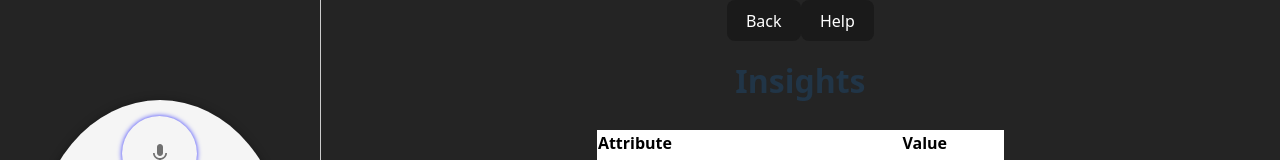
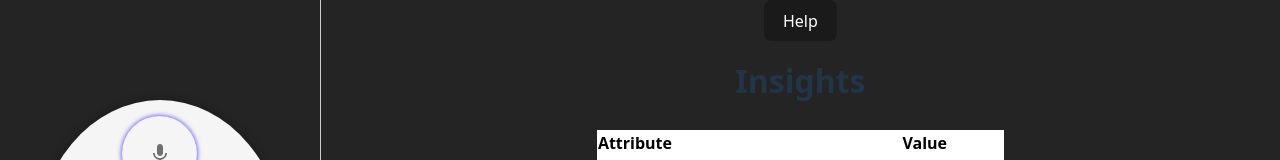
Before and after one commit to Zhai790/CPSC-481, a React (Vite) app in the folder my-react-app/: page /insights in a window 1280 px wide. Shown: the top 160 px of the page. Built offline with nearby package versions, Linux system fonts and the light colour scheme.

Commit message:
Removed back buttons from the parent pages

```diff
--- a/my-react-app/src/pages/FilteringPage.tsx
+++ b/my-react-app/src/pages/FilteringPage.tsx
@@ -1,12 +1,6 @@
-import { useNavigate } from "react-router-dom";
 import "/src/pages/css_files/FilteringPage.css";
 
 const ContentFilteringPage = () => {
-  const navigate = useNavigate();
-
-  const handleBackButtonClick = () => {
-    navigate("/settings");
-  };
 
   const handleHelpButtonClick = () => {
     alert("This page allows you to configure content filtering settings.");
@@ -19,7 +13,6 @@ const ContentFilteringPage = () => {
   return (
     <div className="filtering-page">
       <div className="filter-container">
-        <button onClick={handleBackButtonClick} className="button">Back</button>
         <button onClick={handleHelpButtonClick} className="button">Help</button>
 
         <h1 className="header">Content Filtering Settings</h1>
--- a/my-react-app/src/pages/GeneralSettingsPage.tsx
+++ b/my-react-app/src/pages/GeneralSettingsPage.tsx
@@ -1,13 +1,6 @@
-import { useNavigate } from 'react-router-dom';
 import '/src/pages/css_files/GeneralSettings.css';
 
 const GeneralSettingsPage = () => {
-  const navigate = useNavigate();
-
-  // navigation functions
-  const handleBackButtonClick = () => {
-    navigate('/settings');
-  };
 
   const handleHelpButtonClick = () => {
     alert("This page allows you to adjust general settings such as language, display, and connectivity.");
@@ -16,7 +9,6 @@ const GeneralSettingsPage = () => {
   return (
   <div className="general-settings-page">
     <div className="container">
-    <button onClick={handleBackButtonClick} className="button">Back</button>
     <button onClick={handleHelpButtonClick} className="button">Help</button>
 
     <h1 className="header">General Settings</h1>
--- a/my-react-app/src/pages/InsightsPage.tsx
+++ b/my-react-app/src/pages/InsightsPage.tsx
@@ -1,13 +1,6 @@
-import { useNavigate } from 'react-router-dom';
 import '/src/pages/css_files/Insights.css';
 
 const InsightsPage = () => {
-  const navigate = useNavigate();
-
-  // navigation logic for the back button
-  const handleBackButtonClick = () => {
-    navigate('/parent-home');
-  };
 
   //help button produces an alert message
   const handleHelpButtonClick = () => {
@@ -17,9 +10,6 @@ const InsightsPage = () => {
   return (
     <div className="insights-page">
     <div className="container">
-      <button onClick={handleBackButtonClick} className="button">
-        Back
-      </button>
 
       <button onClick={handleHelpButtonClick} className="button">
         Help
--- a/my-react-app/src/pages/ParentHome.tsx
+++ b/my-react-app/src/pages/ParentHome.tsx
@@ -5,10 +5,6 @@ import { useNavigate } from 'react-router-dom';
 
 const ParentHome = () => {
   const navigate = useNavigate();
-
-  const handleBackButtonClick = () => {
-    navigate('/'); // Navigate to the Welcome page (root path)
-  };
 
   const handleSettingsButtonClick = () => {
     navigate('/settings'); // Navigate to the Welcome page (root path)
@@ -20,18 +16,13 @@ const ParentHome = () => {
     return (
       <div className="parent-home">
       <div className="page-container">
-      {/* Back Button */}
-      <button onClick={handleBackButtonClick} className="back-button">Back</button>
 
-      {/*welcome message */}
       <h1 className="welcome-message">Welcome Parent_Name</h1>
 
-      {/*image Container */}
       <div className="image-container">
         <img src="src/assets/360_F_130365758_ETX4W9NYSmhfO8NGnlaHmFkC1Q0osrSx.webp" alt="Main" className="image" />
       </div>
 
-      {/* Buttons */}
       <div className="button-container">
         <button onClick={handleInsightsButtonClick} className="button">Insights</button>
         <button onClick={handleSettingsButtonClick} className="button">Settings</button>
--- a/my-react-app/src/pages/SecurityPage.tsx
+++ b/my-react-app/src/pages/SecurityPage.tsx
@@ -42,11 +42,6 @@ const SecurityPage = () => {
     }
   };
 
-  // back button logic
-  const handleBackButtonClick = () => {
-    navigate('/'); // navigate to the Welcome page
-  };
-
   //help button logic
   const handleHelpButtonClick = () => {
     alert("This is the help page. Please hold the fingerprint button for access.");
@@ -65,10 +60,6 @@ const SecurityPage = () => {
   return (
     <div className="security-page">
     <div className="container">
-    <button onClick={handleBackButtonClick} className="button">
-      Back
-    </button>
-
     <button onClick={handleHelpButtonClick} className="button">
       Help
     </button>
--- a/my-react-app/src/pages/Settings.tsx
+++ b/my-react-app/src/pages/Settings.tsx
@@ -3,11 +3,6 @@ import './css_files/Settings.css';
 
 const Settings = () => {
   const navigate = useNavigate();
-
-  //navigation logic for the back button
-  const handleBackButtonClick = () => {
-    navigate('/parent-home'); //navigate to the parent home page
-  };
 
   // navigation logic for the help button
   const handleHelpButtonClick = () => {
@@ -34,7 +29,6 @@ const Settings = () => {
   return (
     <div className="settings-page">
     <div className="container">
-      <button onClick={handleBackButtonClick} className="button">Back</button>
       <button onClick={handleHelpButtonClick} className="button">Help</button>
 
       <h1 className="header">Settings</h1>
--- a/my-react-app/src/pages/SubscriptionsPage.tsx
+++ b/my-react-app/src/pages/SubscriptionsPage.tsx
@@ -1,16 +1,8 @@
-import { useNavigate } from 'react-router-dom';
 import "/src/pages/css_files/SubscriptionsPage.css";
 
 const SubscriptionsPage = () => {
 
-  const navigate = useNavigate();
-
-  //navigation logic for the back button
-  const handleBackButtonClick = () => {
-    navigate('/settings'); //navigate to the Welcome page
-  };
-
-  // navigation logic for the help button
+  //logic for the help button
   const handleHelpButtonClick = () => {
     alert("This is the subscriptions page. You can configure your subscription settings here.");
   };
@@ -23,7 +15,6 @@ const SubscriptionsPage = () => {
     <div className="subscriptions-page">
       <div className="container">
         <div className="content">
-          <button onClick={handleBackButtonClick} className="button">Back</button>
           <button onClick={handleHelpButtonClick} className="button">Help</button>
 
           <h1 className="header">Subscriptions</h1>
```
